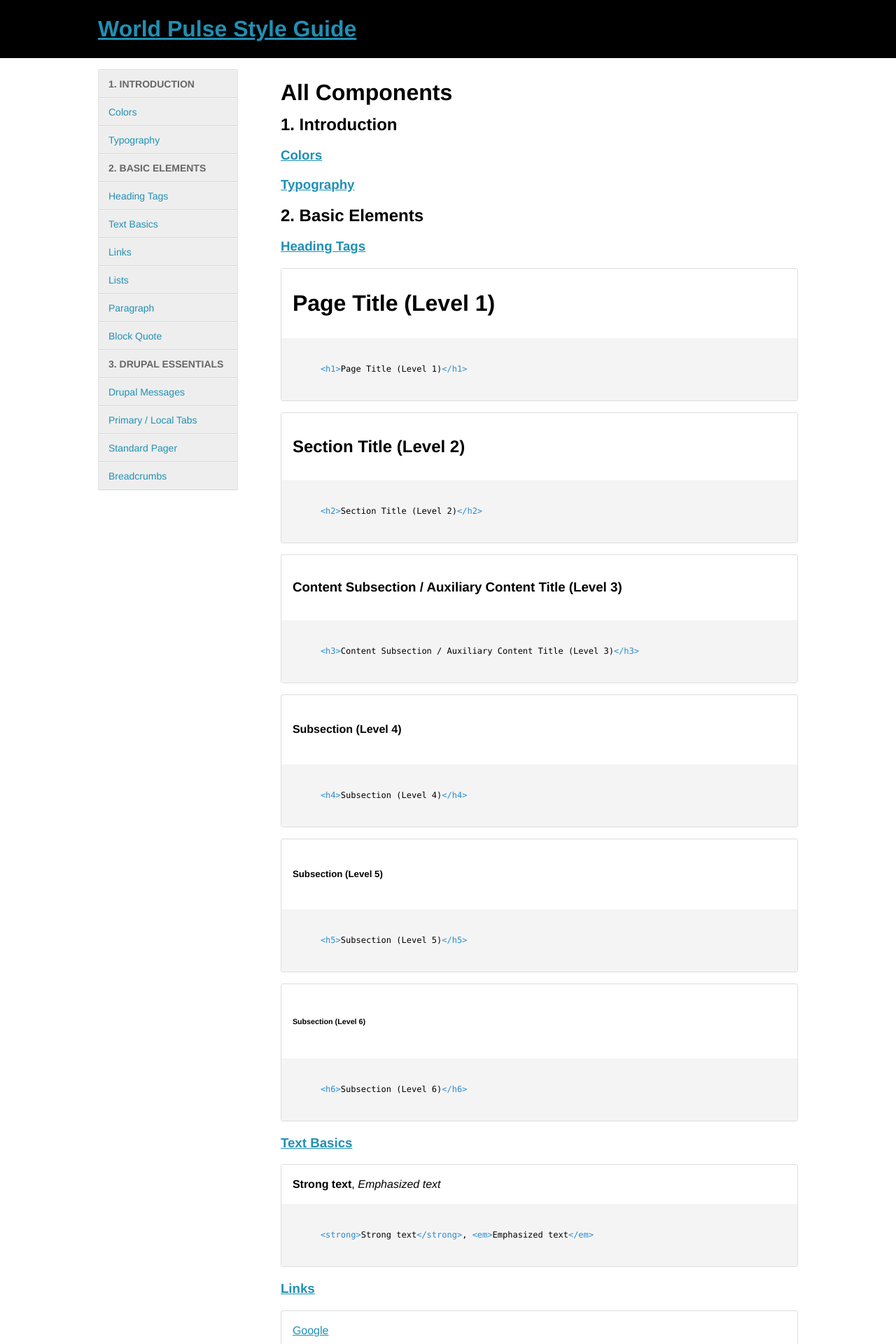
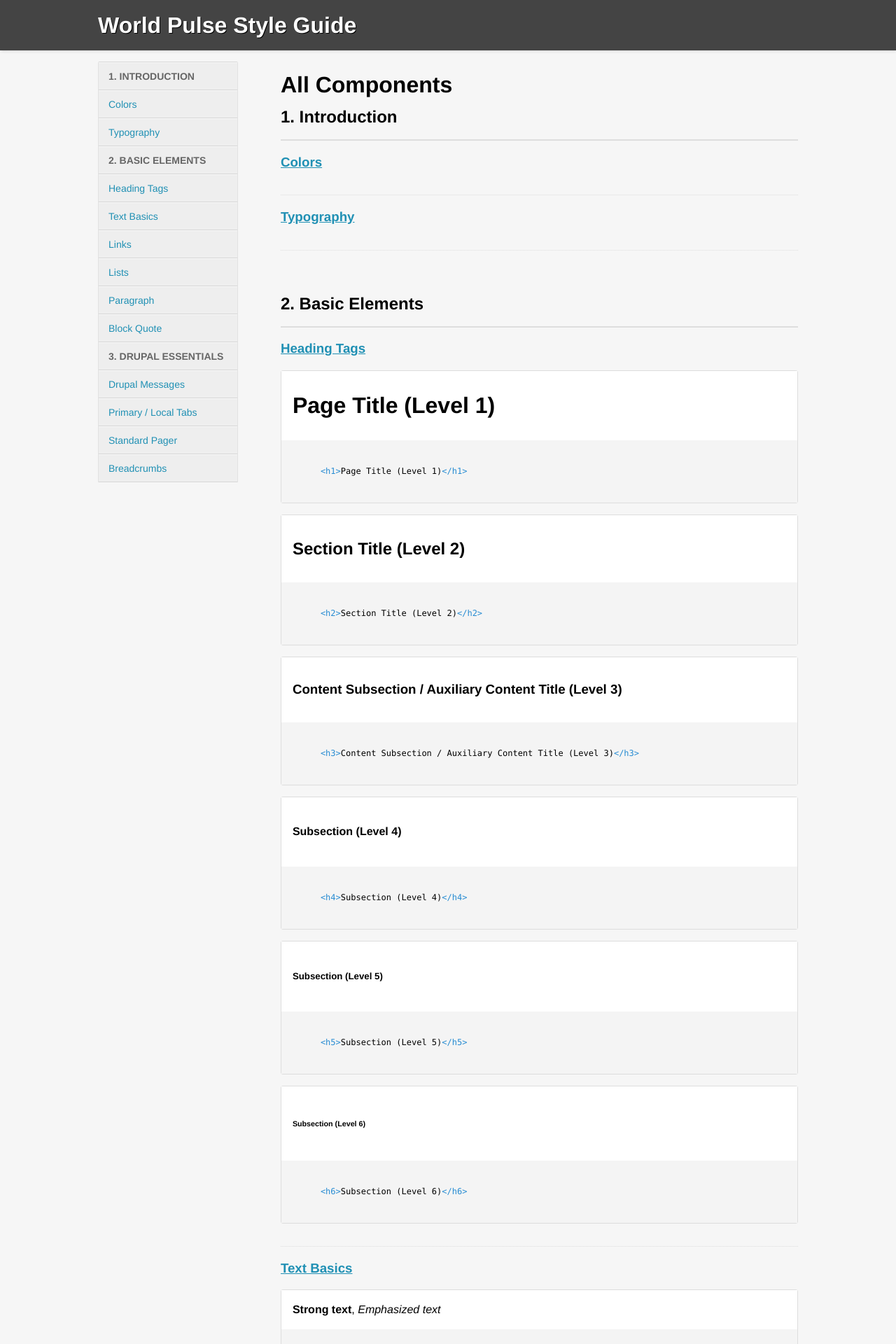
Before and after one commit to fourkitchens/worldpulse-style-guide, a Jekyll site: the page built from index.html, in a window 1280 px wide. Shown: the top 1920 px of the page at 70% size. Built offline with Jekyll 4.4.1, drawn with Linux system fonts in a browser that asks for light colours; Markdown is read by kramdown in place of the engine named in the settings.

Commit message:
De-uglification.

```diff
--- a/css/styleguide.css
+++ b/css/styleguide.css
@@ -1,3 +1,7 @@
+body {
+  background: #f6f6f6;
+}
+
 .styleguide-container header, .styleguide-container footer {
   padding: 0.5em;
 }
@@ -6,9 +10,20 @@
   max-width: 1000px;
 }
 .styleguide-container > header {
-  background-color: black;
+  background-color: #444;
+  -webkit-box-shadow: 1px 0 5px rgba(0, 0, 0, 0.2);
+  -moz-box-shadow: 1px 0 5px rgba(0, 0, 0, 0.2);
+  box-shadow: 1px 0 5px rgba(0, 0, 0, 0.2);
   color: white;
   margin-bottom: 1em;
+}
+.styleguide-container > header a {
+  color: #fff;
+  text-decoration: none;
+}
+.styleguide-container > header h1 {
+  margin: 0.5em 0;
+  text-shadow: 1px 1px 0 black;
 }
 .styleguide-container > footer {
   margin-top: 2em;
@@ -19,6 +34,22 @@
 .styleguide-container > main {
   margin: 0 auto;
   max-width: 1000px;
+}
+.styleguide-container section {
+  padding-bottom: 1em;
+  border-bottom: 1px dotted #ddd;
+  margin-bottom: 1em;
+}
+.styleguide-container section.heading {
+  padding-bottom: 0;
+  border-bottom: 2px solid #ddd;
+  margin-top: 4em;
+}
+.styleguide-container section:last-child {
+  border-bottom: 0;
+}
+.styleguide-container h1 + section.heading {
+  margin-top: 0;
 }
 
 .styleguide-content:after {
@@ -93,6 +124,9 @@
 .styleguide-sample .example, .styleguide-sample .code {
   padding: 1em;
 }
+.styleguide-sample .example {
+  background-color: white;
+}
 .styleguide-sample .code {
   border-top: #ddd;
   background: #f4f4f4;
```
Also changed, not shown: sass/styleguide/_styleguide.scss (+40 -2 lines).
